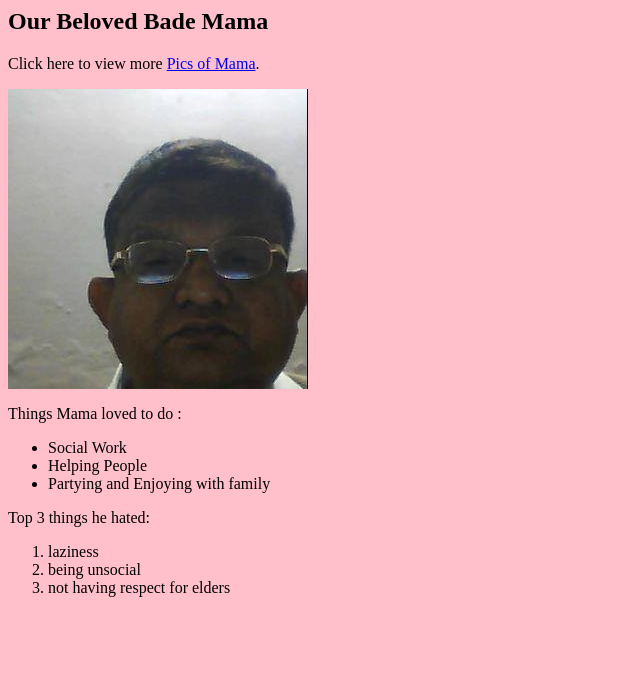
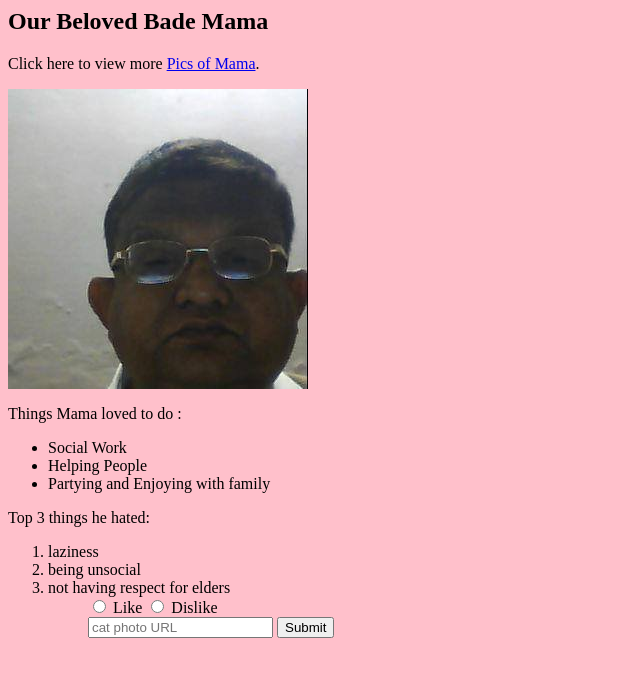
Before and after one commit to ashutosh7131/TributePage, a plain HTML site: page index.html in a window 1280 px wide. Shown: the whole page, without its empty margins (0-640 px from the left). Drawn offline with Linux system fonts and the light colour scheme.

Commit message:
Added Form Tag and some inputs

```diff
--- a/index.html
+++ b/index.html
@@ -18,6 +18,12 @@
     <li>being unsocial</li>
     <li>not having respect for elders</li>
     <ol>
+   <form action="https://www.freecatphotoapp.com/submit-cat-photo">
+    <label for="Like"><input id="Like" type="radio" name="Like-Dislike"> Like</label>
+    <label for="Dislike"><input id="Dislike" type="radio" name="Like-Dislike"> Dislike</label><br>
+    <input type="text" placeholder="cat photo URL" required>
+    <button type="submit">Submit</button>
+  </form>
 
 </main>
 </body>
```
